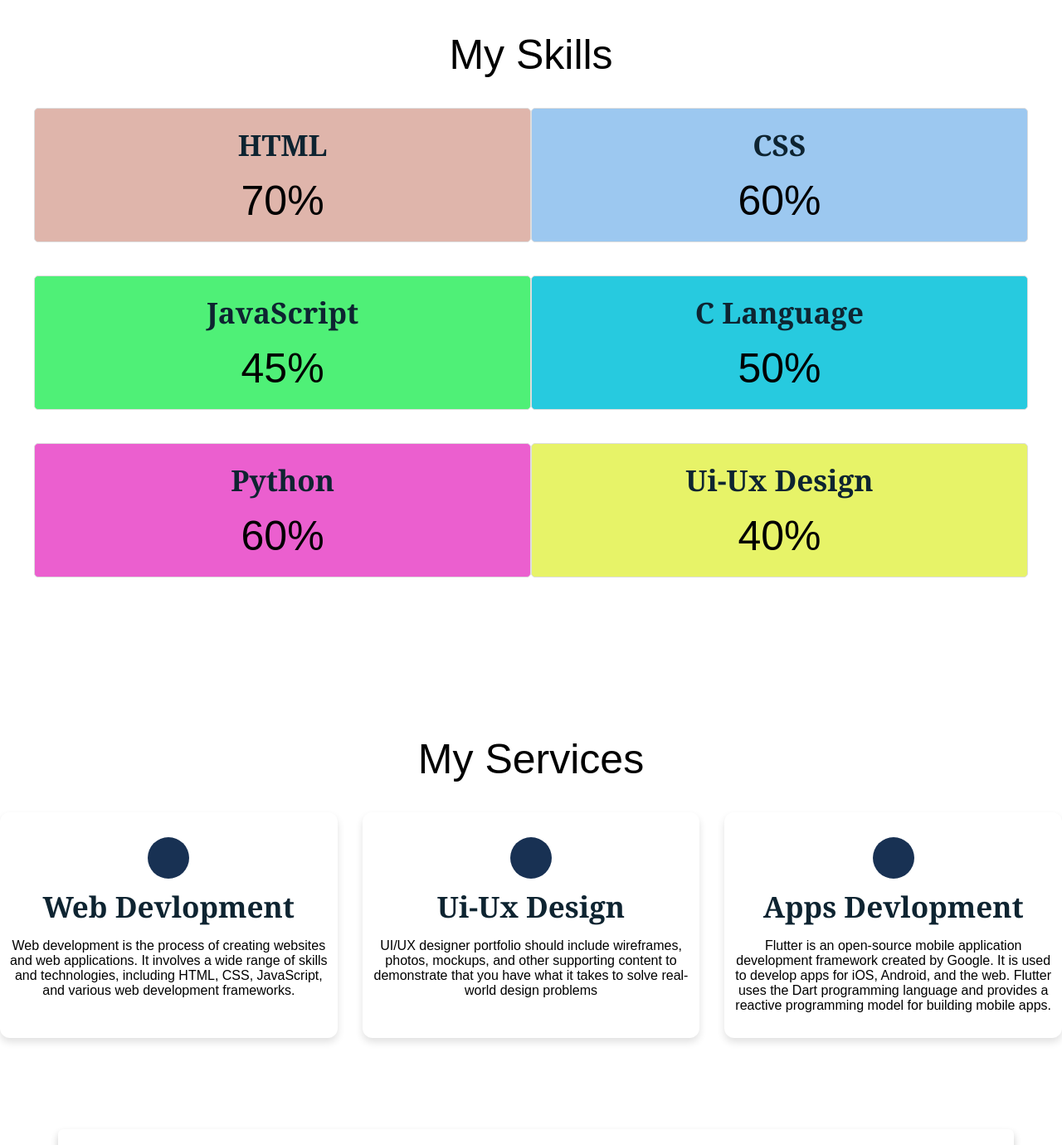
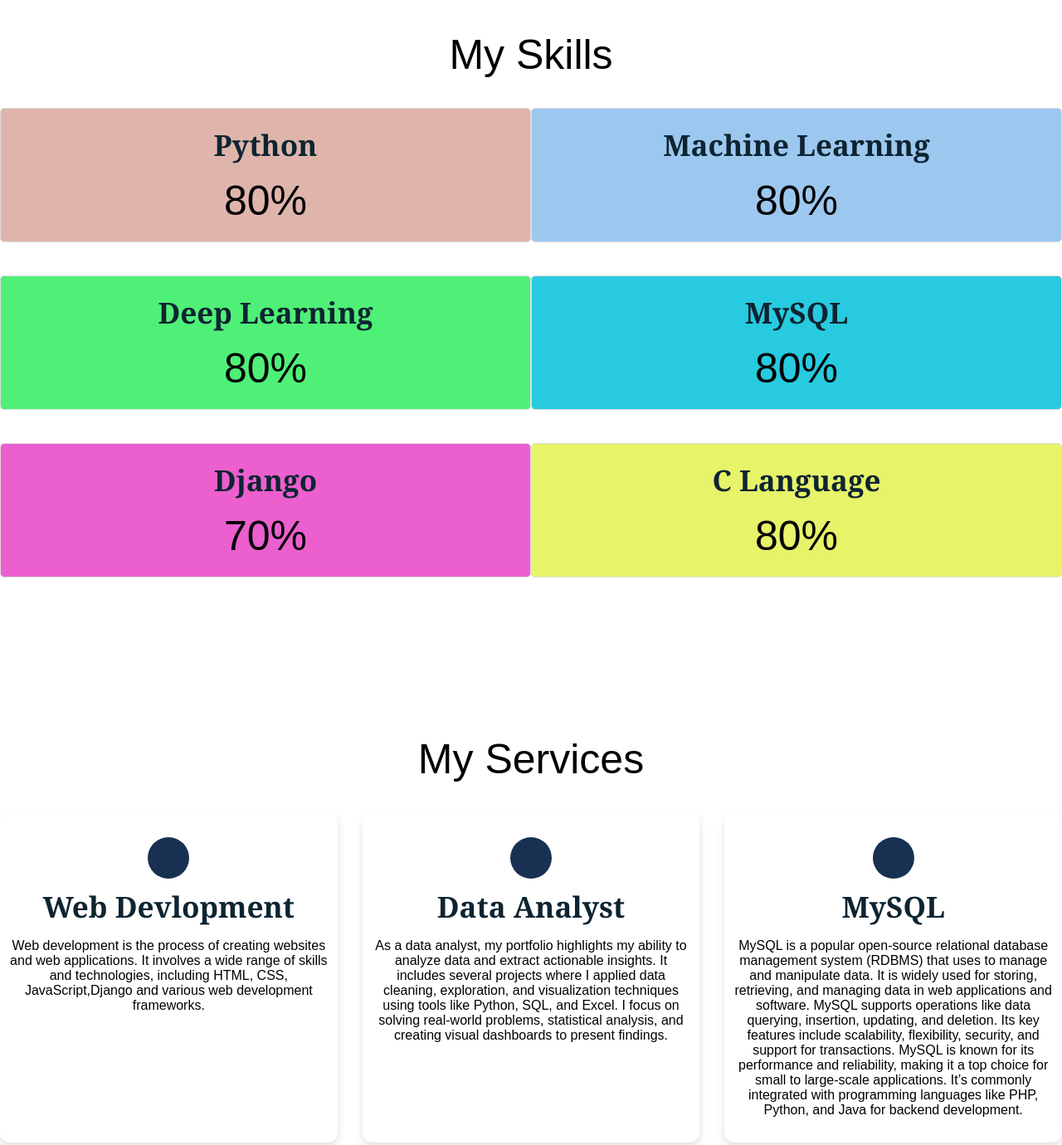
Before and after one commit to Milon122860/Portfolio, a plain HTML site: page index.html in a window 1280 px wide. Shown: the part 1400-2780 px from the top of the page at 83% size. Drawn offline with Linux system fonts and the light colour scheme.

Commit message:
index.html

```diff
--- a/index.html
+++ b/index.html
@@ -50,7 +50,7 @@
         </div>
         <div class="right">
           <div class="topic">Md. Robiul Awoal</div>
-          <p>Hello! I'm a web Developer and Ui-Ux Designer from Bangladesh.</p><br> <p>I'm passionate about technology and have been learning web development and UI-UX design.I'm also actively working on a Flutter app development project.<br> I'm enthusiastic about learning and growing in the tech industry with the goal of making a positive impact.</p>
+          <p>Hello! I'm a web Developer and Data Analyst from Bangladesh.</p><br> <p>I'm passionate about technology and have been learning. I'm also actively working on Machine Learning & Deep Learning project.<br> I'm enthusiastic about learning and growing in the tech industry with the goal of making a positive impact.</p>
           <div class="button">
             <button id="downloadButton">Download CV</button>
           </div>
@@ -82,29 +82,30 @@
       <div class="skills-details">
 
         <div class="box">
-          <div class="topic">HTML</div>
+          <div class="topic">Python</div>
+          <div class="per">80% </div>
+        </div>
+        <div class="box">
+          <div class="topic">Machine Learning</div>
+          <div class="per">80%</div>
+        </div>
+        <div class="box">
+          <div class="topic">Deep Learning</div>
+          <div class="per">80%</div>
+        </div>
+        <div class="box">
+          <div class="topic">MySQL</div>
+          <div class="per">80%</div>
+        </div>
+        <div class="box">
+          <div class="topic">Django</div>
           <div class="per">70%</div>
         </div>
         <div class="box">
-          <div class="topic">CSS</div>
-          <div class="per">60%</div>
+          <div class="topic">C Language</div>
+          <div class="per">80%</div>
         </div>
-        <div class="box">
-          <div class="topic">JavaScript</div>
-          <div class="per">45%</div>
-        </div>
-        <div class="box">
-          <div class="topic">C Language</div>
-          <div class="per">50%</div>
-        </div>
-        <div class="box">
-          <div class="topic">Python</div>
-          <div class="per">60%</div>
-        </div>
-        <div class="box">
-          <div class="topic">Ui-Ux Design</div>
-          <div class="per">40%</div>
-        </div>
+
       </div>
     </div>
   </section>
@@ -120,25 +121,22 @@
           </div>
           <div class="topic">Web Devlopment</div>
           <p>Web development is the process of creating websites and web applications. It involves a wide range of
-            skills and technologies, including HTML, CSS, JavaScript, and various web development frameworks.</p>
+            skills and technologies, including HTML, CSS, JavaScript,Django and various web development frameworks.</p>
         </div>
 
         <div class="box">
           <div class="icon">
             <i class="fas fa-laptop"></i>
           </div>
-          <div class="topic">Ui-Ux Design</div>
-          <p>UI/UX designer portfolio should include wireframes, photos, mockups, and other supporting content to
-            demonstrate that you have what it takes to solve real-world design problems</p>
+          <div class="topic">Data Analyst</div>
+          <p> As a data analyst, my portfolio highlights my ability to analyze data and extract actionable insights. It includes several projects where I applied data cleaning, exploration, and visualization techniques using tools like Python, SQL, and Excel. I focus on solving real-world problems, statistical analysis, and creating visual dashboards to present findings.</p>
         </div>
         <div class="box">
           <div class="icon">
             <i class="fas fa-tablet-alt"></i>
           </div>
-          <div class="topic">Apps Devlopment</div>
-          <p>Flutter is an open-source mobile application development framework created by Google. It is used to develop
-            apps for iOS, Android, and the web. Flutter uses the Dart programming language and provides a reactive
-            programming model for building mobile apps. </p>
+          <div class="topic">MySQL</div>
+          <p>MySQL is a popular open-source relational database management system (RDBMS) that uses to manage and manipulate data. It is widely used for storing, retrieving, and managing data in web applications and software. MySQL supports operations like data querying, insertion, updating, and deletion. Its key features include scalability, flexibility, security, and support for transactions. MySQL is known for its performance and reliability, making it a top choice for small to large-scale applications. It’s commonly integrated with programming languages like PHP, Python, and Java for backend development. </p>
         </div>
       </div>
     </div>
```
